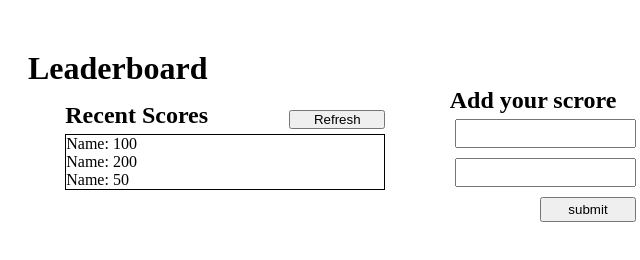
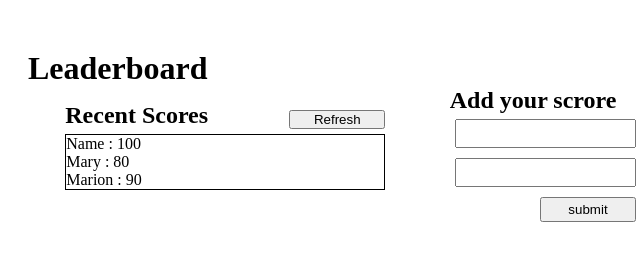
Before and after one commit to Lichapa/Leaderboard, a website built with webpack: page src/index.html in a window 1280 px wide. Shown: the full height of the page, 292-932 px from the left. Built offline with nearby package versions, Linux system fonts and the light colour scheme.

Commit message:
Added arrow function

```diff
--- a/src/index.html
+++ b/src/index.html
@@ -15,7 +15,9 @@
                 <h2>Recent Scores</h2>
                 <button>Refresh</button>
             </div>
-        <p class="recentScore" id="recentScores">  </p>
+            <div class="recentScore" id="recentScores">
+            <ul class="scoreList" id="scoreList"> </ul>
+            </div>
         </div>
         <div class="userInput">
             <h2>Add your scrore</h2>
--- a/src/index.js
+++ b/src/index.js
@@ -1,7 +1,28 @@
 import './style.css';
 
-document.getElementById('recentScores').innerHTML = `<ul class="scoreList">
-<li>Name: 100</li>
-<li>Name: 200</li>
-<li>Name: 50</li>
-</ul>`;
+const scoresList = [{
+  player: "Name",
+  score: 100,
+},
+{ player: "Mary",
+  score: 80,
+},
+{
+  player: "Marion",
+  score: 90,
+},
+];
+
+function board(list) {
+  const myList = document.getElementById('scoreList');
+  const listElement = document.createElement('li');
+  listElement.innerHTML =  `${list.player} : ${list.score}`;
+  myList.appendChild(listElement);
+  console.log(list.score);
+}
+
+function addList(scores){
+  scores.forEach((score) => board(score));
+}
+
+addList(scoresList);
```
Lines whose indentation alone changed are shown as unchanged.
